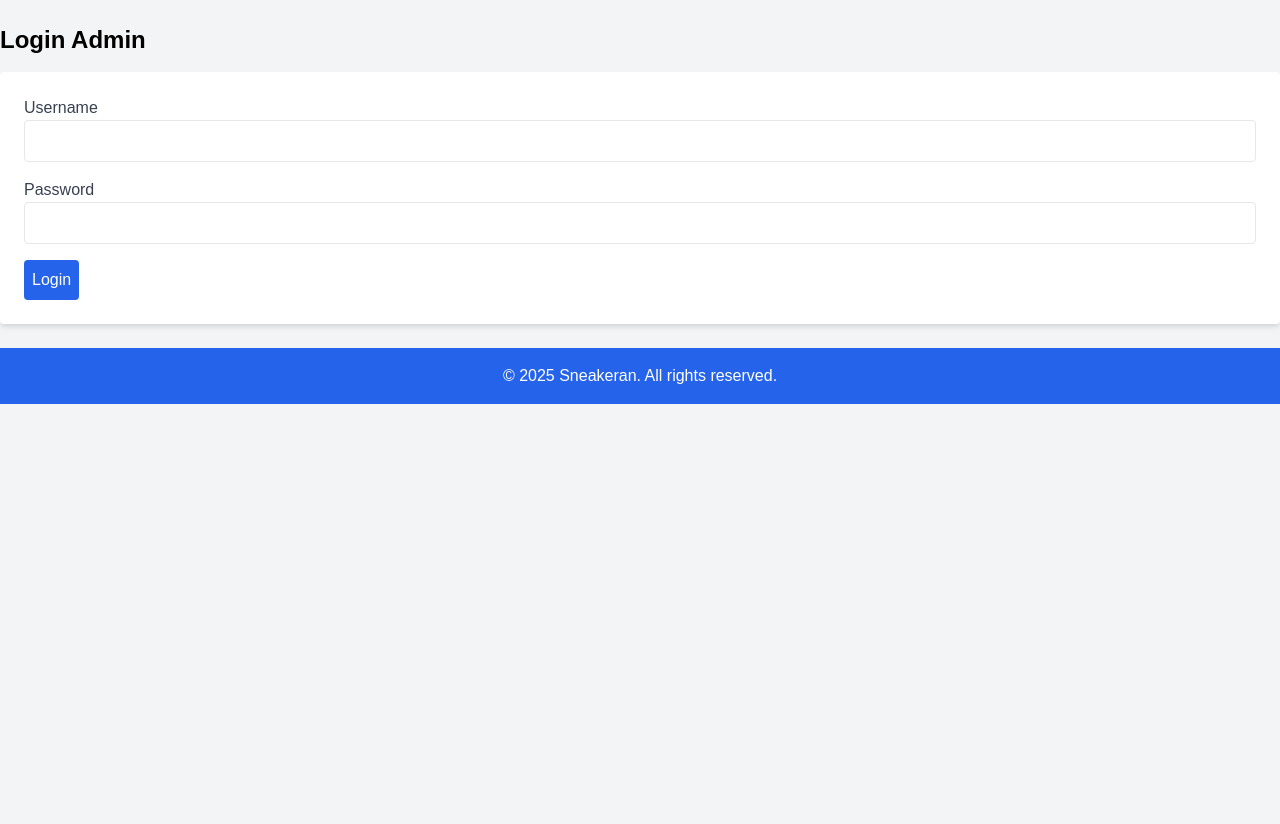
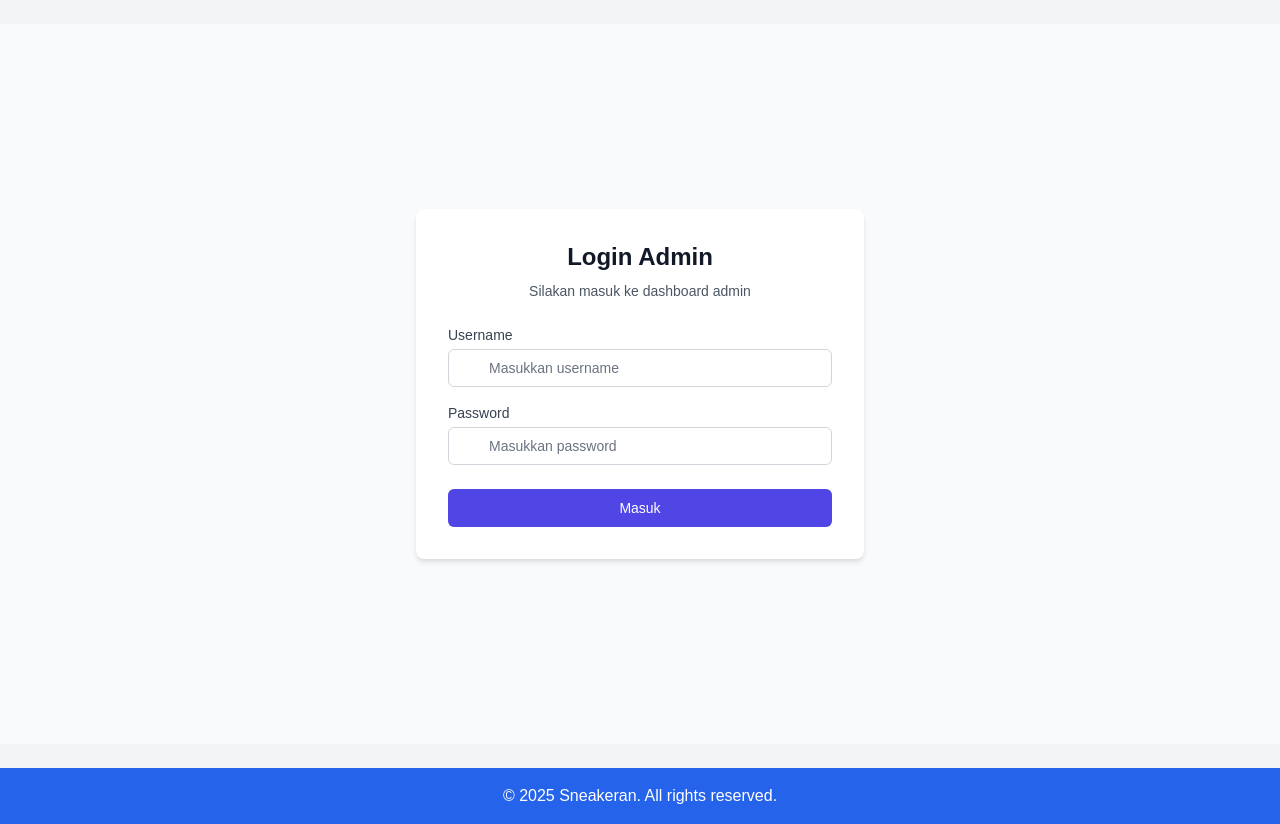
Before and after one commit to akbarwjyy/sneakeran, a PHP site: page /admin/login_admin.php in a window 1280 px wide. Shown: the part 64-888 px from the top of the page. Before the commit the page ends 468 px from the top, so only its background shows below. Run offline with PHP 8.4, Linux system fonts and the light colour scheme.

Commit message:
update login admin

```diff
--- a/admin/login_admin.php
+++ b/admin/login_admin.php
@@ -8,6 +8,7 @@ if (isset($_SESSION['id_admin'])) {
     exit();
 }
 
+$error = '';
 if ($_SERVER['REQUEST_METHOD'] == 'POST') {
     $username = $_POST['username'];
     $password = $_POST['password'];
@@ -23,21 +24,79 @@ if ($_SERVER['REQUEST_METHOD'] == 'POST') {
         header("Location: dashboard.php");
         exit();
     } else {
-        echo "<p class='text-red-500'>Username atau password salah!</p>";
+        $error = "Username atau password salah!";
     }
 }
 ?>
 <?php include '../layouts/header.php'; ?>
-<h1 class="text-2xl font-bold mb-4">Login Admin</h1>
-<form method="POST" class="bg-white p-6 rounded shadow-md">
-    <div class="mb-4">
-        <label class="block text-gray-700">Username</label>
-        <input type="text" name="username" class="w-full p-2 border rounded" required>
+
+<div class="min-h-screen flex flex-col">
+    <div class="flex-grow flex items-center justify-center bg-gray-50 py-8">
+        <div class="max-w-md w-full space-y-6 bg-white p-8 rounded-lg shadow-md">
+            <div>
+                <h2 class="text-center text-2xl font-bold text-gray-900">
+                    Login Admin
+                </h2>
+                <p class="mt-2 text-center text-sm text-gray-600">
+                    Silakan masuk ke dashboard admin
+                </p>
+            </div>
+
+            <?php if ($error): ?>
+                <div class="bg-red-100 border border-red-400 text-red-700 px-4 py-3 rounded relative" role="alert">
+                    <span class="block sm:inline"><?php echo $error; ?></span>
+                </div>
+            <?php endif; ?>
+
+            <form method="POST" class="space-y-4">
+                <div class="space-y-4">
+                    <div>
+                        <label for="username" class="block text-sm font-medium text-gray-700 mb-1">Username</label>
+                        <div class="relative">
+                            <div class="absolute inset-y-0 left-0 pl-3 flex items-center pointer-events-none">
+                                <i class="fas fa-user text-gray-400"></i>
+                            </div>
+                            <input id="username" name="username" type="text" required
+                                class="appearance-none relative block w-full px-3 py-2 pl-10
+                                       border border-gray-300 rounded-md
+                                       placeholder-gray-500 text-gray-900
+                                       focus:outline-none focus:ring-indigo-500 focus:border-indigo-500
+                                       focus:z-10 sm:text-sm"
+                                placeholder="Masukkan username">
+                        </div>
+                    </div>
+                    <div>
+                        <label for="password" class="block text-sm font-medium text-gray-700 mb-1">Password</label>
+                        <div class="relative">
+                            <div class="absolute inset-y-0 left-0 pl-3 flex items-center pointer-events-none">
+                                <i class="fas fa-lock text-gray-400"></i>
+                            </div>
+                            <input id="password" name="password" type="password" required
+                                class="appearance-none relative block w-full px-3 py-2 pl-10
+                                       border border-gray-300 rounded-md
+                                       placeholder-gray-500 text-gray-900
+                                       focus:outline-none focus:ring-indigo-500 focus:border-indigo-500
+                                       focus:z-10 sm:text-sm"
+                                placeholder="Masukkan password">
+                        </div>
+                    </div>
+                </div>
+
+                <div class="pt-2">
+                    <button type="submit"
+                        class="group relative w-full flex justify-center py-2 px-4 border border-transparent
+                               text-sm font-medium rounded-md text-white bg-indigo-600 hover:bg-indigo-700
+                               focus:outline-none focus:ring-2 focus:ring-offset-2 focus:ring-indigo-500
+                               transition duration-150 ease-in-out">
+                        <span class="absolute left-0 inset-y-0 flex items-center pl-3">
+                            <i class="fas fa-sign-in-alt text-indigo-500 group-hover:text-indigo-400"></i>
+                        </span>
+                        Masuk
+                    </button>
+                </div>
+            </form>
+        </div>
     </div>
-    <div class="mb-4">
-        <label class="block text-gray-700">Password</label>
-        <input type="password" name="password" class="w-full p-2 border rounded" required>
-    </div>
-    <button type="submit" class="bg-blue-600 text-white p-2 rounded">Login</button>
-</form>
-<?php include '../layouts/footer.php'; ?>
+
+    <?php include '../layouts/footer.php'; ?>
+</div>
```
Also changed, not shown: admin/login.php (deleted).
